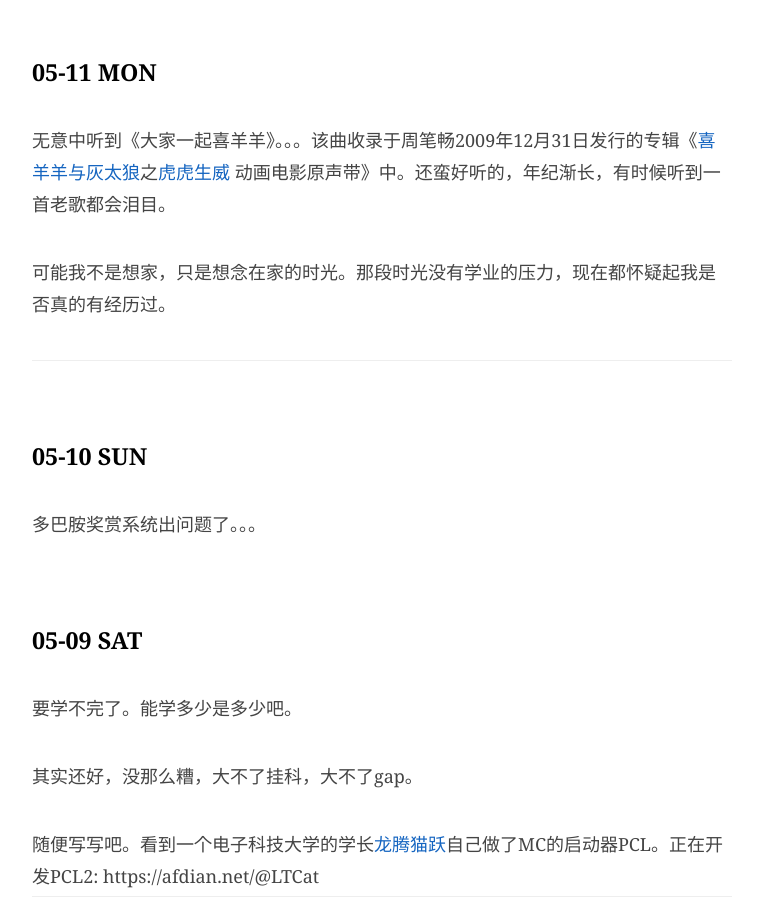
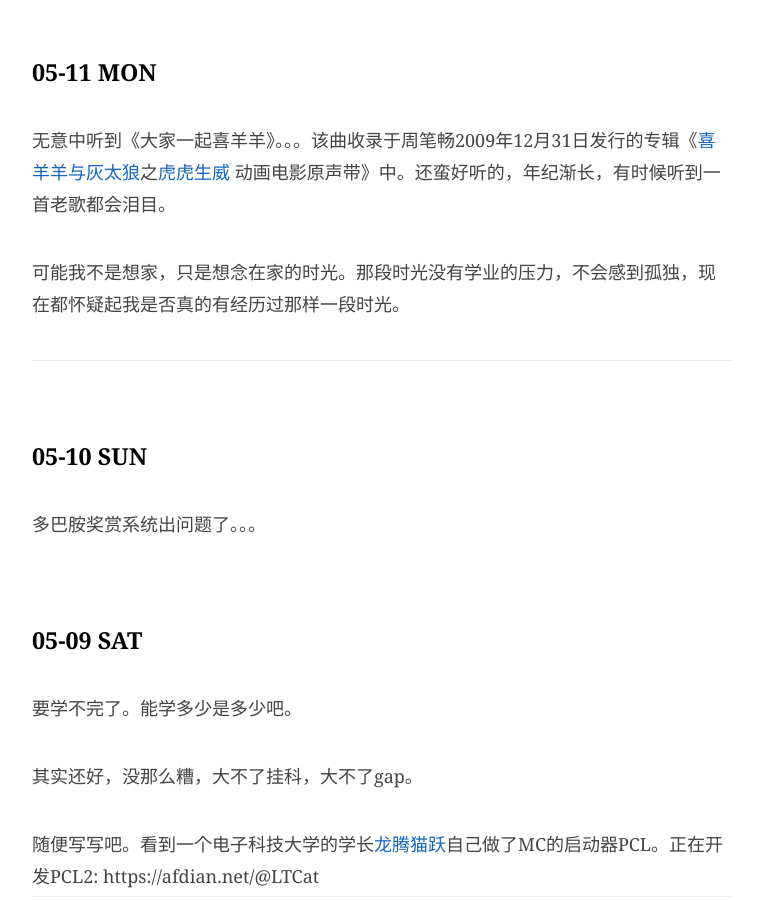
Before and after one commit to JaydenYL/JaydenYL.github.io, a Jekyll site: the page built from _posts/2020-04-26-日记.md, in a window 1280 px wide and 900 px high, scrolled down 1873 px. Shown: the whole window, without its empty margins (258-1021 px from the left). Built offline with Jekyll 4.4.1, drawn with Linux system fonts in a browser that asks for light colours; comment, search, counter and statistics services are not loaded.

Commit message:
Update 2020-04-26-日记.md

```diff
--- a/_posts/2020-04-26-日记.md
+++ b/_posts/2020-04-26-日记.md
@@ -63,7 +63,7 @@ catalog: true
 
 <br>无意中听到《大家一起喜羊羊》。。。该曲收录于周笔畅2009年12月31日发行的专辑《[喜羊羊与灰太狼](https://baike.baidu.com/item/喜羊羊与灰太狼/936250)之[虎虎生威](https://baike.baidu.com/item/虎虎生威/4184852) 动画电影原声带》中。还蛮好听的，年纪渐长，有时候听到一首老歌都会泪目。
 
-<br>可能我不是想家，只是想念在家的时光。那段时光没有学业的压力，现在都怀疑起我是否真的有经历过。
+<br>可能我不是想家，只是想念在家的时光。那段时光没有学业的压力，不会感到孤独，现在都怀疑起我是否真的有经历过那样一段时光。
 
 <br>
 
```
